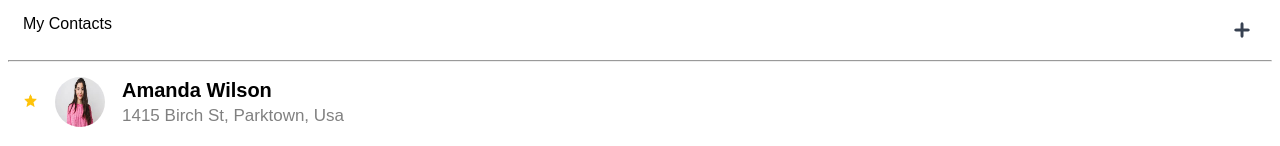
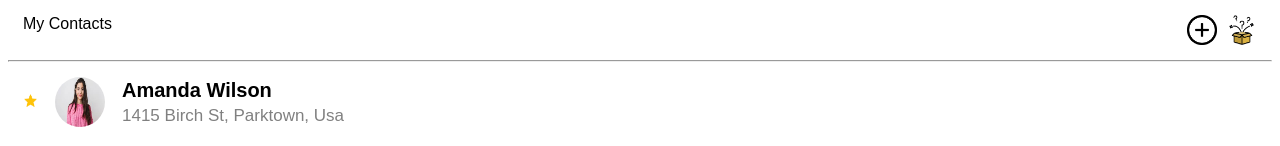
Before and after one commit to orBruhim/contacts-or-bruchim, an Angular app: page /contacts in a window 1280 px wide. Shown: the top 146 px of the page. Built offline with nearby package versions, Linux system fonts and the light colour scheme; data requests are answered from the project's data file.

Commit message:
add random contacts

```diff
--- a/src/app/contact-details/contact-details.component.ts
+++ b/src/app/contact-details/contact-details.component.ts
@@ -41,7 +41,7 @@ export class ContactDetailsComponent implements OnInit, OnDestroy{
   private getContact() :void {
     const sub = this.activatedRoute.params.pipe(
         switchMap((params) => {
-          return this.contactsService.getContactByPhone(params['id']);
+          return this.contactsService.getContactById(params['id']);
         }),
         tap((contact: any) => {
           this.contact= contact[0];
--- a/src/app/contacts/contacts.component.html
+++ b/src/app/contacts/contacts.component.html
@@ -1,11 +1,15 @@
 <div class="header-wrapper">
     <div class="title"> My Contacts</div>
+    <div class="left-side-wrapper">
         <img src="assets/icons/plus-icon.png" style="width: 30px; height: 30px" (click)="navigateToAddContact()"/>
+        <img src="assets/icons/add-random.png" style="width: 30px; height: 30px" (click)="generateRandomContact()"/>
+    </div>
 </div>
 <hr>
 
 <div class="contacts-wrapper">
-    <div *ngFor="let contact of (contactsSignal() | sortContactsByName); trackBy: trackByName"
+    <ng-container *ngIf="contacts$ | async as contacts">
+        <div *ngFor="let contact of (contacts | sortContactsByName); trackBy: trackByName"
              class="contact-wrapper"
              (click)="navigateToContactDetails(contact.id)">
             <div [ngClass]="contact.isFavorite ? '' : 'hidden'">
@@ -19,4 +23,5 @@
                 <span class="address"> {{contact.full_address | titleCase}}</span>
             </div>
         </div>
+    </ng-container>
 </div>
--- a/src/app/contacts/contacts.component.scss
+++ b/src/app/contacts/contacts.component.scss
@@ -7,6 +7,12 @@
   display: flex;
   justify-content: space-between;
   margin: 15px;
+}
+
+.left-side-wrapper{
+  display: flex;
+  align-items: center;
+  gap: 10px;
 }
 
 .contacts-wrapper {
--- a/src/app/contacts/contacts.component.ts
+++ b/src/app/contacts/contacts.component.ts
@@ -1,7 +1,8 @@
-import {Component, Signal} from '@angular/core';
+import {Component} from '@angular/core';
 import {ContactsService} from "./contacts.service";
-import {toSignal} from "@angular/core/rxjs-interop";
 import {Router} from "@angular/router";
+import { switchMap, tap} from "rxjs";
+import {Contact} from "../app.interface";
 
 @Component({
   selector: 'app-contacts',
@@ -10,7 +11,7 @@ import {Router} from "@angular/router";
 })
 export class ContactsComponent {
 
-  contactsSignal = toSignal(this.contactsService.getContacts());
+  contacts$ = this.contactsService.getContacts();
 
   constructor(private contactsService:ContactsService, private router: Router) {
   }
@@ -25,4 +26,30 @@ export class ContactsComponent {
   navigateToAddContact() :void{
     this.router.navigate(['/add']);
   }
+
+  generateRandomContact() :void {
+    for(let i=0; i<10; i++) {
+      this.contactsService.generateRandomContacts().pipe(
+          switchMap((data) => {
+            const {name, location, email, phone, cell, picture, registered, id} = data.results[0]
+            const {street}= location;
+            const randomcontact: Contact = {
+              id: id.value,
+              name: name.first + ' ' + name.last,
+              full_address: street.name + ' ' + street.number,
+              email,
+              phone,
+              cell,
+              registration_date: street.postcode,
+              age: registered.age,
+              image: picture.medium,
+            }
+           return this.contactsService.addContact(randomcontact)
+          }),
+          tap(() => {
+              this.contacts$=  this.contactsService.getContacts();
+          })
+      ).subscribe()
+    }
+  }
 }
--- a/src/app/contacts/contacts.service.ts
+++ b/src/app/contacts/contacts.service.ts
@@ -14,7 +14,7 @@ export class ContactsService {
         return this.http.get<Contact[]>(this.contactsUrl);
     }
 
-    getContactByPhone(id:string) :Observable<Contact> {
+    getContactById(id:string) :Observable<Contact> {
         return this.http.get<Contact>(`${this.contactsUrl}?id=${id}`);
     }
 
@@ -28,4 +28,8 @@ export class ContactsService {
     updateContact(contact: Contact): Observable<Contact> {
         return this.http.put<Contact>(`${this.contactsUrl}/${contact.id}`, contact);
     }
+
+    generateRandomContacts() :Observable<any> {
+        return this.http.get<any>(`https://randomuser.me/api/`)
+    }
 }
--- a/src/app/edit-add-contact/edit-add-contact.component.html
+++ b/src/app/edit-add-contact/edit-add-contact.component.html
@@ -67,12 +67,12 @@
             <input type="file" (change)="onFileSelected($event)" accept="image/*">
         </div>
         <div class="form-group checkbox-group">
-            <label>Is Favorite?</label>
+            <label>Favorite</label>
             <input type="checkbox" formControlName="isFavorite">
         </div>
         <button type="submit" class="submit-button">Submit</button>
         <div *ngIf="!isFormValid" class="form-is-not-valid">
-            Form is not valid please fix the red inputs
+            Form is not valid
         </div>
     </form>
 </div>
--- a/src/app/edit-add-contact/edit-add-contact.component.ts
+++ b/src/app/edit-add-contact/edit-add-contact.component.ts
@@ -52,7 +52,7 @@ export class EditAddContactComponent implements OnInit, OnDestroy {
     private initializeForm(): void {
         const sub = this.activatedRoute.params.pipe(
             switchMap((params) => {
-                return this.contactsService.getContactByPhone(params['id'])
+                return this.contactsService.getContactById(params['id'])
             }),
             tap((contact: any) => {
                 this.editContact = contact[0];
```
Also changed, not shown: src/assets/icons/add-random.png (added), src/assets/icons/plus-icon.png. Lines whose indentation alone changed are shown as unchanged.
